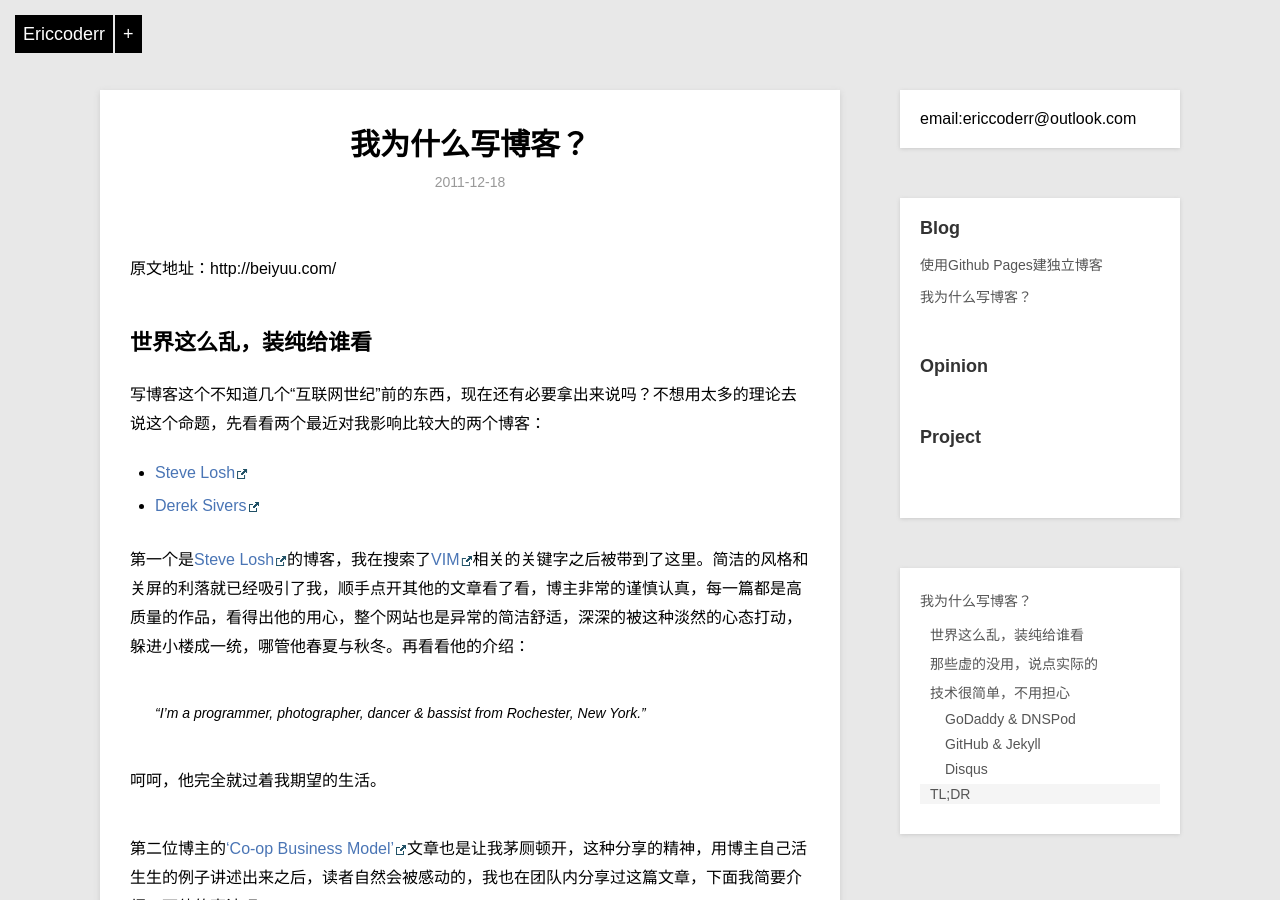
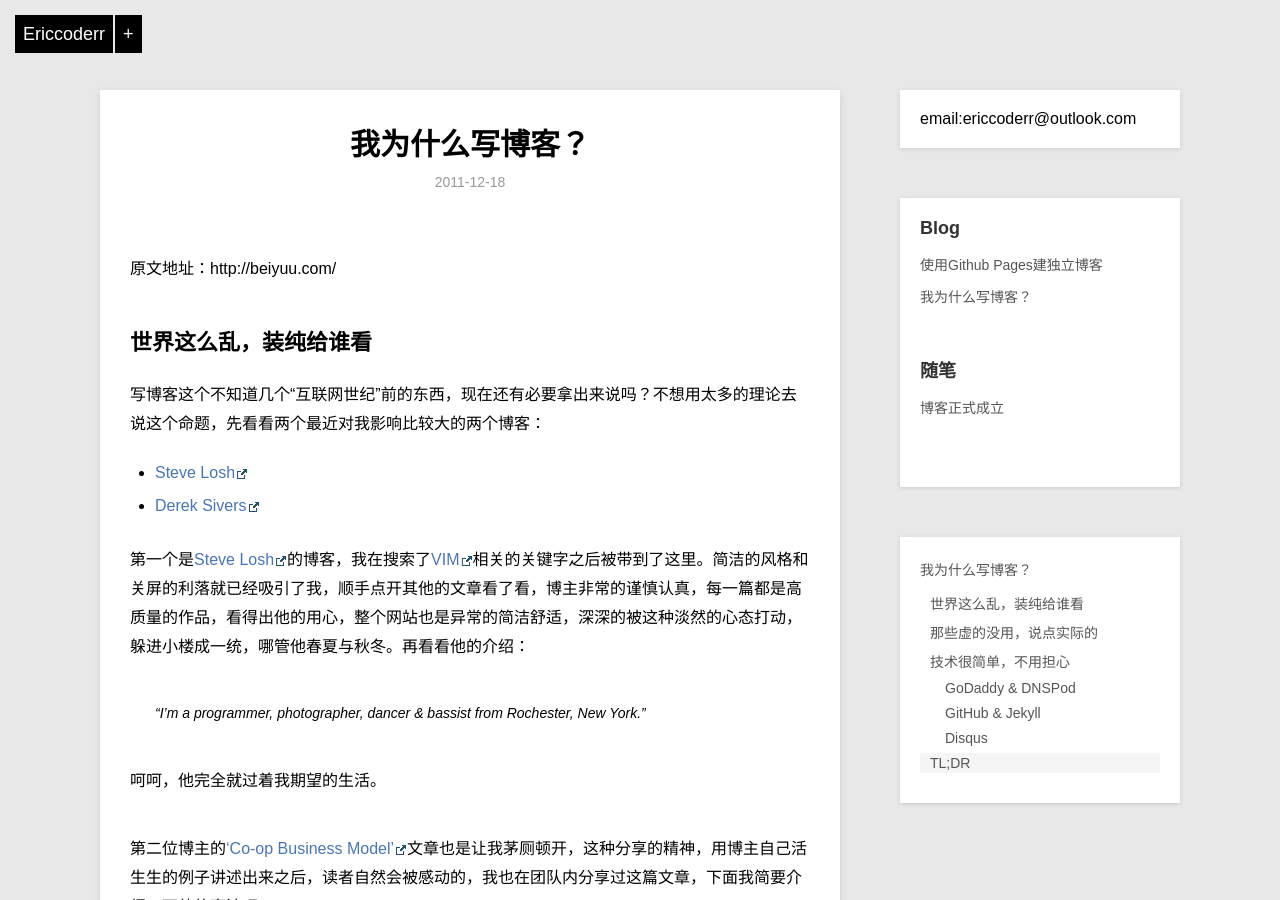
Before and after one commit to ericcoderr/ericcoderr.github.io, a Jekyll site: the page built from _posts/blog/2011-12-18-why-blog.md, in a window 1280 px wide and 900 px high. Built offline with Jekyll 4.4.1, drawn with Linux system fonts in a browser that asks for light colours; Markdown is read by kramdown in place of the engine named in the settings.

Commit message:
Update post.html

```diff
--- a/_layouts/post.html
+++ b/_layouts/post.html
@@ -37,18 +37,13 @@
         {% endfor %}
         </ul>
 
-        <h2>Opinion</h2>
+        <h2>随笔</h2>
         <ul class="artical-list">
-        {% for post in site.categories.opinion  limit:6 %}
+        {% for post in site.categories.essay  limit:6 %}
             <li><a href="{{ post.url }}">{{ post.title }}</a></li>
         {% endfor %}
         </ul>
 
-        <h2>Project</h2>
-        <ul class="artical-list">
-        {% for post in site.categories.project limit:6 %}
-            <li><a href="{{ post.url }}">{{ post.title }}</a></li>
-        {% endfor %}
         </ul>
     </div>
 </div>
```
